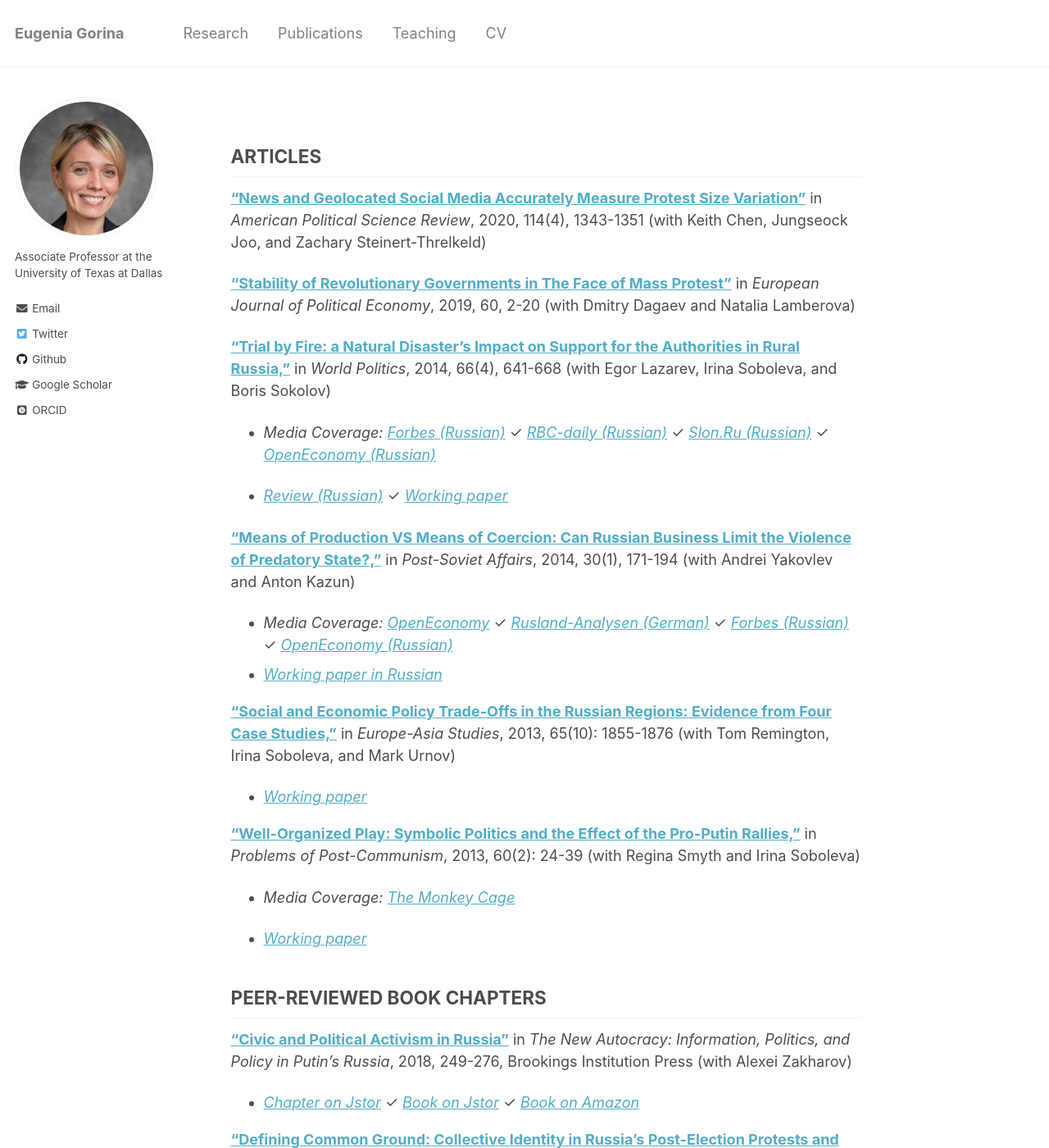
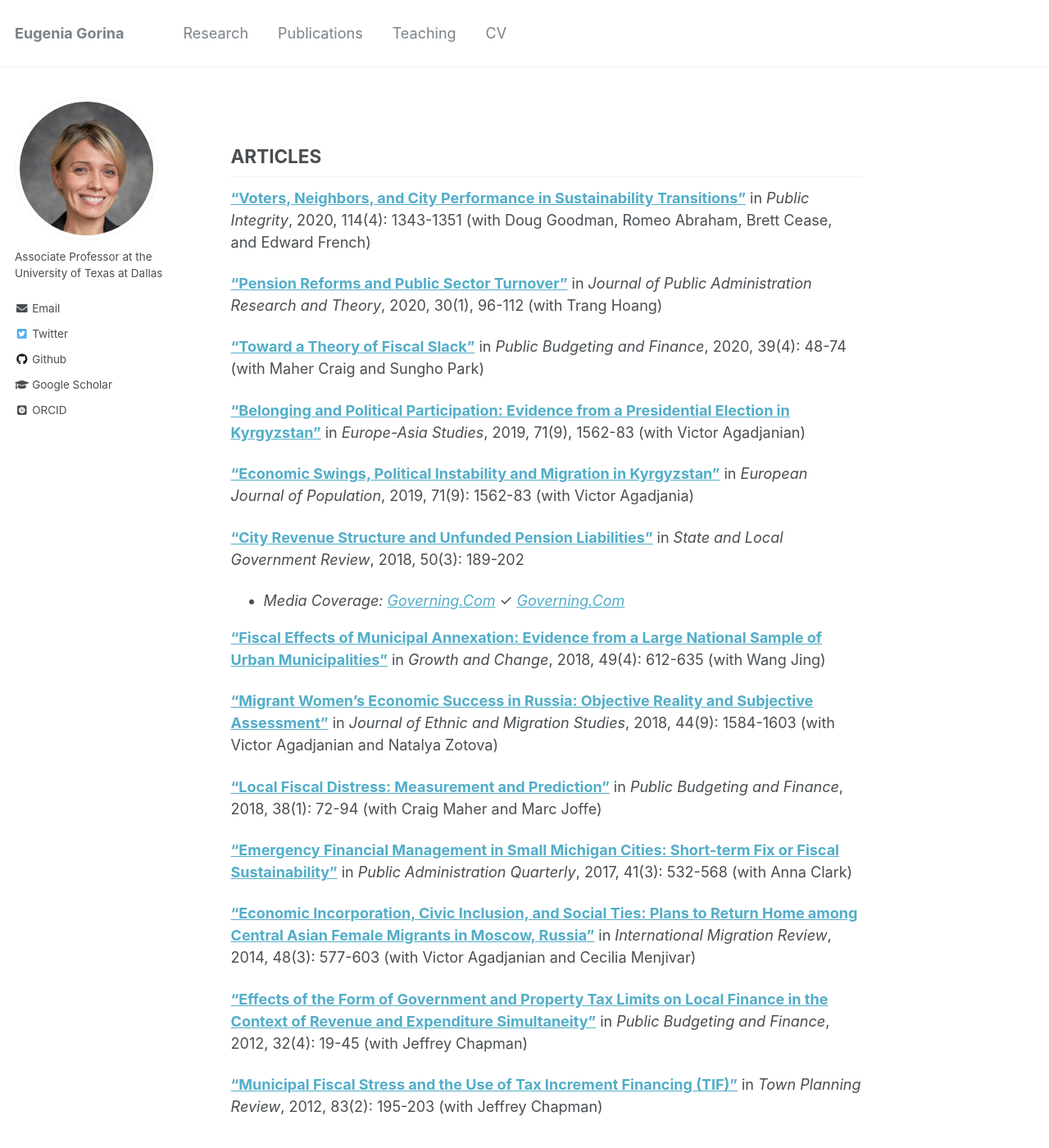
Before and after one commit to egorina/egorina.github.io, a Jekyll site: the page built from _pages/publications.md, in a window 1280 px wide and 1400 px high. Shown: the whole window at 82% size. Built offline with Jekyll 4.4.1, drawn with Linux system fonts in a browser that asks for light colours; some web fonts are replaced; comment, search, counter and statistics services are not loaded; some of the changed text lies outside the part shown.

Commit message:
Update publications.md

```diff
--- a/_pages/publications.md
+++ b/_pages/publications.md
@@ -9,49 +9,51 @@ redirect_from:
 
 ## ARTICLES
 
-[**"News and Geolocated Social Media Accurately Measure Protest Size Variation"**](https://doi.org/10.1017/S0003055420000295) in *American Political Science Review*, 2020, 114(4), 1343-1351  (with Keith Chen, Jungseock Joo, and Zachary Steinert-Threlkeld)
+[**"Voters, Neighbors, and City Performance in Sustainability Transitions"**](#forthcoming) in *Public Integrity*, 2020, 114(4): 1343-1351 (with Doug Goodman, Romeo Abraham, Brett Cease, and Edward French)
 
-[**"Stability of Revolutionary Governments in The Face of Mass Protest"**](https://doi.org/10.1016/j.ejpoleco.2019.08.003) in *European Journal of Political Economy*, 2019, 60, 2-20 (with Dmitry Dagaev and Natalia Lamberova)
+[**"Pension Reforms and Public Sector Turnover"**](https://academic.oup.com/jpart/advance-article-abstract/doi/10.1093/jopart/muz009/5522313?redirectedFrom=fulltext) in *Journal of Public Administration Research and Theory*, 2020, 30(1), 96-112 (with Trang Hoang)
 
-[**“Trial by Fire: a Natural Disaster’s Impact on Support for the Authorities in Rural Russia,”**](http://dx.doi.org/10.1017/S0043887114000215) in *World Politics*, 2014, 66(4), 641-668  (with Egor Lazarev, Irina Soboleva, and Boris Sokolov)
+[**"Toward a Theory of Fiscal Slack"**](https://doi.org/10.1111/pbaf.12240) in *Public Budgeting and Finance*, 2020, 39(4): 48-74 (with Maher Craig and Sungho Park)
 
-* _Media Coverage:_ [_Forbes (Russian)_](http://www.forbes.ru/mneniya-column/tsennosti/263735-ekran-voiny-kak-televidenie-pogruzhaet-naselenie-v-paralellnuyu-real) ✓  [_RBC-daily  (Russian)_](http://www.rbcdaily.ru/politics/562949982701139)   ✓  [_Slon.Ru  (Russian)_](http://slon.ru/economics/kak_rossiyskie_derevni_sgoreli_vo_slavu_putina-763366.xhtml)   ✓  [_OpenEconomy  (Russian)_](http://opec.ru/1632624.html)
+[**"Belonging and Political Participation: Evidence from a Presidential Election in Kyrgyzstan"**](https://doi.org/10.1080/09668136.2019.1665168) in *Europe-Asia Studies*, 2019, 71(9), 1562-83 (with Victor Agadjanian)
 
-* [_Review (Russian)_](http://www.hse.ru/data/2012/03/31/1265112211/TbF%20Description%20SocEcon%20Sobolev.pdf)  ✓  [_Working paper_](http://papers.ssrn.com/sol3/papers.cfm?abstract_id=2011975)
+[**"Economic Swings, Political Instability and Migration in Kyrgyzstan"**](https://doi.org/10.1080/09668136.2019.1665168) in *European Journal of Population*, 2019, 71(9): 1562-83 (with Victor Agadjania)
 
-[**"Means of Production VS Means of Coercion: Can Russian Business Limit the Violence of Predatory State?,"**](http://www.tandfonline.com/doi/full/10.1080/1060586X.2013.859434) in *Post-Soviet Affairs*, 2014, 30(1), 171-194 (with Andrei Yakovlev and Anton Kazun)
+[**"City Revenue Structure and Unfunded Pension Liabilities"**](https://doi.org/10.1177/0160323X18817806) in *State and Local Government Review*, 2018, 50(3): 189-202
+* _Media Coverage:_  [_Governing.Com_](https://www.governing.com/archive/gov-city-revenue-structure-explain-unfunded-pensions.html) ✓ [_Governing.Com_](https://www.governing.com/archive/gov-city-revenue-structure-explain-unfunded-pensions.html)
 
-* _Media Coverage:_  [_OpenEconomy_](http://opec.ru/en/1616488.html) ✓  [_Rusland-Analysen (German)_](http://www.laender-analysen.de/russland/pdf/RusslandAnalysen270.pdf) ✓  [_Forbes (Russian)_](http://www.forbes.ru/mneniya-column/siloviki/249581-nauchilsya-li-rossiiskii-biznes-zashchishchatsya-ot-silovikov) ✓ [_OpenEconomy (Russian)_](http://opec.ru/1616488.html)
-* [_Working paper in Russian_](http://www.hse.ru/data/2014/01/13/1340784149/WP1_2014_01_f.pdf)
+[**"Fiscal Effects of Municipal Annexation: Evidence from a Large National Sample of Urban Municipalities"**](https://doi.org/10.1111/grow.12260) in *Growth and Change*, 2018, 49(4): 612-635 (with Wang Jing)
 
+[**"Migrant Women's Economic Success in Russia: Objective Reality and Subjective Assessment"**](https://doi.org/10.1080/1369183X.2017.1333410) in *Journal of Ethnic and Migration Studies*, 2018, 44(9): 1584-1603 (with Victor Agadjanian and Natalya Zotova)
 
-[**“Social and Economic Policy Trade-Offs  in the Russian Regions: Evidence from Four Case Studies,”**](http://www.tandfonline.com/doi/full/10.1080/09668136.2013.838055) in *Europe-Asia Studies*, 2013, 65(10): 1855-1876 (with Tom Remington, Irina Soboleva, and Mark Urnov)
+[**"Local Fiscal Distress: Measurement and Prediction"**](https://doi.org/10.1111/pbaf.12165) in *Public Budgeting and Finance*, 2018, 38(1): 72-94 (with Craig Maher and Marc Joffe)
 
-* [_Working paper_](http://papers.ssrn.com/sol3/papers.cfm?abstract_id=1993013)
+[**"Emergency Financial Management in Small Michigan Cities: Short-term Fix or Fiscal Sustainability"**](https://www.jstor.org/stable/26383395) in *Public Administration Quarterly*, 2017, 41(3): 532-568 (with Anna Clark)
 
-[**“Well-Organized Play: Symbolic Politics and the Effect of the Pro-Putin Rallies,”**](https://doi.org/10.2753/PPC1075-8216600203) in *Problems of Post-Communism*, 2013, 60(2): 24-39 (with Regina Smyth and Irina Soboleva)
+[**"Economic Incorporation, Civic Inclusion, and Social Ties: Plans to Return Home among Central Asian Female Migrants in Moscow, Russia"**](https://doi.org/10.1111/imre.12117) in *International Migration Review*, 2014, 48(3): 577-603 (with Victor Agadjanian and Cecilia Menjivar)
 
-* _Media Coverage:_ [_The Monkey Cage_](http://themonkeycage.org/2012/03/02/the-complicated-views-of-pro-and-anti-putin-protestors/)
+[**"Effects of the Form of Government and Property Tax Limits on Local Finance in the Context of Revenue and Expenditure Simultaneity"**](https://doi.org/10.1111/j.1540-5850.2012.01022.x) in *Public Budgeting and Finance*, 2012, 32(4): 19-45 (with Jeffrey Chapman)
 
-* [_Working paper_](http://papers.ssrn.com/sol3/papers.cfm?abstract_id=2156342)
+[**"Municipal Fiscal Stress and the Use of Tax Increment Financing (TIF)"**](https://www.jstor.org/stable/41349091) in *Town Planning Review*, 2012, 83(2): 195-203 (with Jeffrey Chapman)
 
-## PEER-REVIEWED BOOK CHAPTERS
+## BOOK CHAPTERS
 
-[**“Civic and Political Activism in Russia”**](http://www.jstor.org/stable/10.7864/j.ctt1zkjzsh.13) in *The New Autocracy: Information, Politics, and Policy in Putin's Russia*, 2018, 249-276, Brookings Institution Press (with Alexei Zakharov)
+[**"Other People’s Money: Financing Public Goods in Texas"**](#link) in *Texas Yesterday and Today: Readings in Texas Politics and Public Policy*, 2017, Great River Learning
 
-* [_Chapter on Jstor_](http://www.jstor.org/stable/10.7864/j.ctt1zkjzsh.13)  ✓  [_Book on Jstor_](http://www.jstor.org/stable/10.7864/j.ctt1zkjzsh)  ✓  [_Book on Amazon_](https://www.amazon.com/New-Autocracy-Information-Politics-Policy-ebook/dp/B06XNXG12Z/ref=sr_1_1?ie=UTF8&qid=1519337387&sr=8-1&keywords=The+New+Autocracy%3A+Information%2C+Politics%2C+and+Policy+in+Putin%27s+Russia)
+## WORK IN PROGRESS
 
-[**“Defining Common Ground: Collective Identity in Russia's Post-Election Protests and Rallies”**](https://AntonSobolev.github.com/files/2013-Defining-Commong-Ground.pdf) in *The Systemic and Non-Systemic Opposition in the Russian Federation*, 2015, 51-76, Ashgate Publishing (with Regina Smyth and Irina Soboleva)
+[**"Effects of a Mandatory Defined Contribution Plan on Teacher Exits from the K-12 System in Alaska"**](#InProgress) (with Jen Sidorova, Mark Joffe, Anil Niraula)
 
-* [_Book on Amazon_](https://www.amazon.com/Systemic-Non-Systemic-Opposition-Russian-Federation-ebook/dp/B01CIKO3M0/ref=sr_1_1?ie=UTF8&qid=1525569981&sr=8-1&keywords=The+Systemic+and+Non-Systemic+Opposition+in+the+Russian+Federation) ✓ [_Book on Oakleaf Books_](http://www.oakleafbooks.se/index.php?route=product/product&manufacturer_id=Ross,%20Cameron&product_id=19129309)  ✓  [_Working paper_](https://AntonSobolev.github.com/files/2013-Defining-Commong-Ground.pdf)
+[**"How Well Can We Predict Municipal Financial Emergencies with Prior Year Financial Ratios and Local Economic Indicators?"**](#InProgress) (with Marc Joffe and Craig Maher)
 
+[**"Form of Government and Responses to a Fiscal Shock"**](#InProgress)
 
-## RESEARCH IN PROGRESS
+[**"Pension Plan Governance and Asset Allocation"**](#InProgress) (with Kenneth Kriz)
 
-[**"How Pro-Government “Trolls” Influence Political Conversations in Russia"**](#published-works) *[Paper available upon request]*
+[**"Costs of Information Asymmetry in Debt Issuance"**](#InProgress) (with Trang Hoang and Jing Wang)
 
-[**"How Can Free Media Help an Autocrat to Deal with Mass Protests? A Curious Case of Russia"**](#published-works) *[Paper available upon request]*
+[**"Immigration and Public Finance Locally"**](#InProgress) (with Youngrok Kim)
 
-[**"Leaderless Protests?"**](#published-works) (with Dmitry Dagaev, Natalia Lamberova, and Konstantin Sonin)
+[**"Changes in the Internal and International Migration Intentions in Kyrgyzstan over 2011 and 2017"**](#InProgress) (with Victor Agadjanian)
 
-* _Media Coverage:_ [_Vedomosti (Russian)_](http://www.vedomosti.ru/opinion/articles/2015/04/23/nevinosimaya-legkost-politicheskogo-liderstva)
+[**"Social Security Coverage and Teacher Mobility in Texas"**](#InProgress) (with Dongwoo Kim and James Harrington)
```
